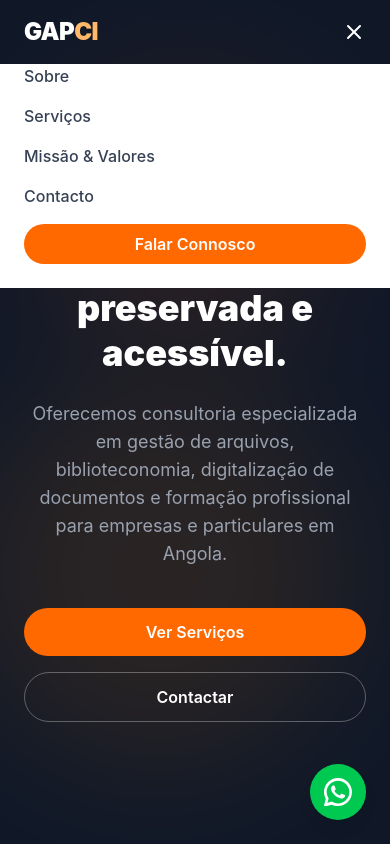
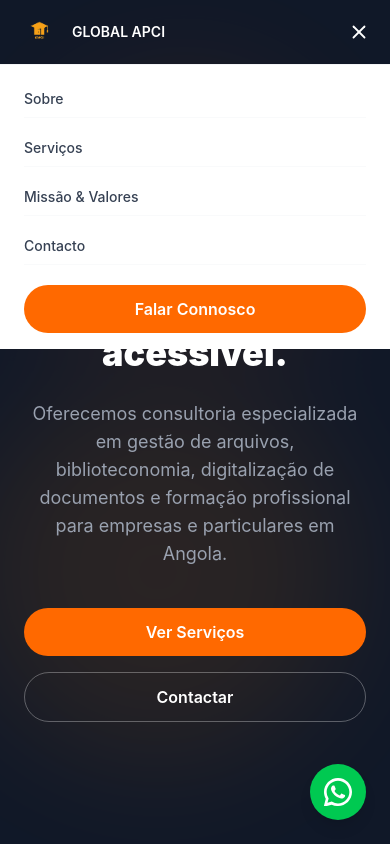
Before and after one commit to GelsonChissanda/GLOBAL-A.P.C.I, a React (Vite) app in the folder gapci-website/: page / in a window 390 px wide. Both pictures are taken after a click on the button 354 px from the left and 32 px from the top of the page. Shown: the top 844 px of the page. Built offline with nearby package versions, Linux system fonts and the light colour scheme.

Commit message:
adicionei a logo oficial

```diff
--- a/gapci-website/src/App.jsx
+++ b/gapci-website/src/App.jsx
@@ -14,7 +14,7 @@ function App() {
   useReveal()
   return (
     <>
-      <Navbar />
+      <Navbar/>
       <Hero />
       <About />
       <Services />
--- a/gapci-website/src/components/Hero.jsx
+++ b/gapci-website/src/components/Hero.jsx
@@ -1,6 +1,6 @@
 export default function Hero() {
   return (
-    <section className="min-h-screen bg-gray-900 flex items-center justify-center px-6 relative overflow-hidden">
+    <section id="home" className="min-h-screen bg-gray-900 flex items-center justify-center px-6 relative overflow-hidden py-20">
       <div className="absolute inset-0 opacity-10">
         <div className="absolute top-20 left-10 w-72 h-72 bg-orange-500 rounded-full blur-3xl" />
         <div className="absolute bottom-20 right-10 w-96 h-96 bg-orange-400 rounded-full blur-3xl" />
--- a/gapci-website/src/components/Navbar.jsx
+++ b/gapci-website/src/components/Navbar.jsx
@@ -1,5 +1,6 @@
 import { useState, useEffect } from "react"
 import { Menu, X } from "lucide-react"
+import logo from "../assets/logoo.png"
 
 const links = [
   { label: "Sobre", href: "#sobre" },
@@ -20,11 +21,17 @@ export default function Navbar() {
 
   return (
     <nav className={`fixed top-0 w-full z-50 transition-all duration-300 ${scrolled ? "bg-white shadow-md" : "bg-transparent"}`}>
-      <div className="max-w-6xl mx-auto px-6 py-4 flex items-center justify-between">
-        <span className={`text-2xl font-black tracking-tight ${scrolled ? "text-orange-500" : "text-white"}`}>
-          GAP<span className={scrolled ? "text-gray-900" : "text-orange-300"}>CI</span>
-        </span>
+      <div className="max-w-6xl mx-auto px-4 py-2 flex items-center justify-between">
 
+        {/* Logo */}
+        <a href="#home" className="flex items-center gap-2">
+          <img src={logo} alt="Logo" className="h-12 w-12 object-contain" />
+          <span className={`text-sm md:text-base font-semibold ${scrolled ? "text-orange-600" : "text-white"}`}>
+            GLOBAL APCI
+          </span>
+        </a>
+
+        {/* Links desktop */}
         <ul className="hidden md:flex items-center gap-8">
           {links.map(link => (
             <li key={link.href}>
@@ -35,23 +42,26 @@ export default function Navbar() {
           ))}
         </ul>
 
+        {/* CTA desktop */}
         <a href="#contacto" className="hidden md:inline-block bg-orange-500 hover:bg-orange-600 text-white text-sm font-semibold px-5 py-2 rounded-full transition-colors">
           Falar Connosco
         </a>
 
-        <button className={`md:hidden ${scrolled ? "text-gray-900" : "text-white"}`} onClick={() => setOpen(!open)}>
-          {open ? <X size={24} /> : <Menu size={24} />}
+        {/* Botão mobile */}
+        <button className={`md:hidden p-1 ${scrolled ? "text-gray-900" : "text-white"}`} onClick={() => setOpen(!open)}>
+          {open ? <X size={22} /> : <Menu size={22} />}
         </button>
       </div>
 
+      {/* Menu mobile */}
       {open && (
-        <div className="md:hidden bg-white px-6 pb-6 flex flex-col gap-4">
+        <div className="md:hidden bg-white border-t border-gray-100 px-6 py-4 flex flex-col gap-3">
           {links.map(link => (
-            <a key={link.href} href={link.href} onClick={() => setOpen(false)} className="text-gray-700 font-medium hover:text-orange-500 transition-colors">
+            <a key={link.href} href={link.href} onClick={() => setOpen(false)} className="text-gray-700 font-medium text-sm py-2 border-b border-gray-50 hover:text-orange-500 transition-colors">
               {link.label}
             </a>
           ))}
-          <a href="#contacto" onClick={() => setOpen(false)} className="bg-orange-500 text-white text-center font-semibold px-5 py-2 rounded-full">
+          <a href="#contacto" onClick={() => setOpen(false)} className="mt-2 bg-orange-500 text-white text-center font-semibold px-5 py-3 rounded-full">
             Falar Connosco
           </a>
         </div>
```
Also changed, not shown: gapci-website/src/assets/logoo.png (added).
